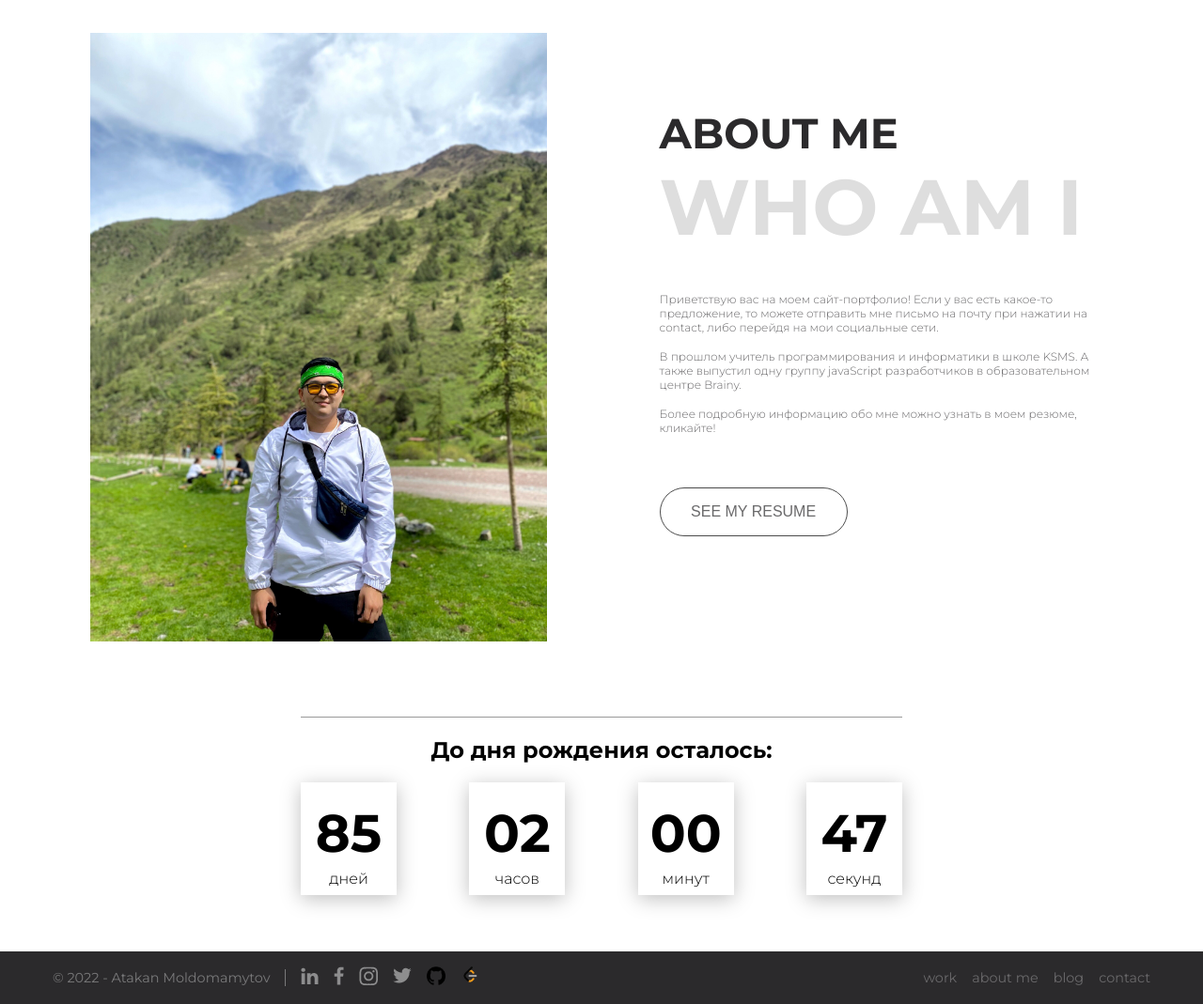
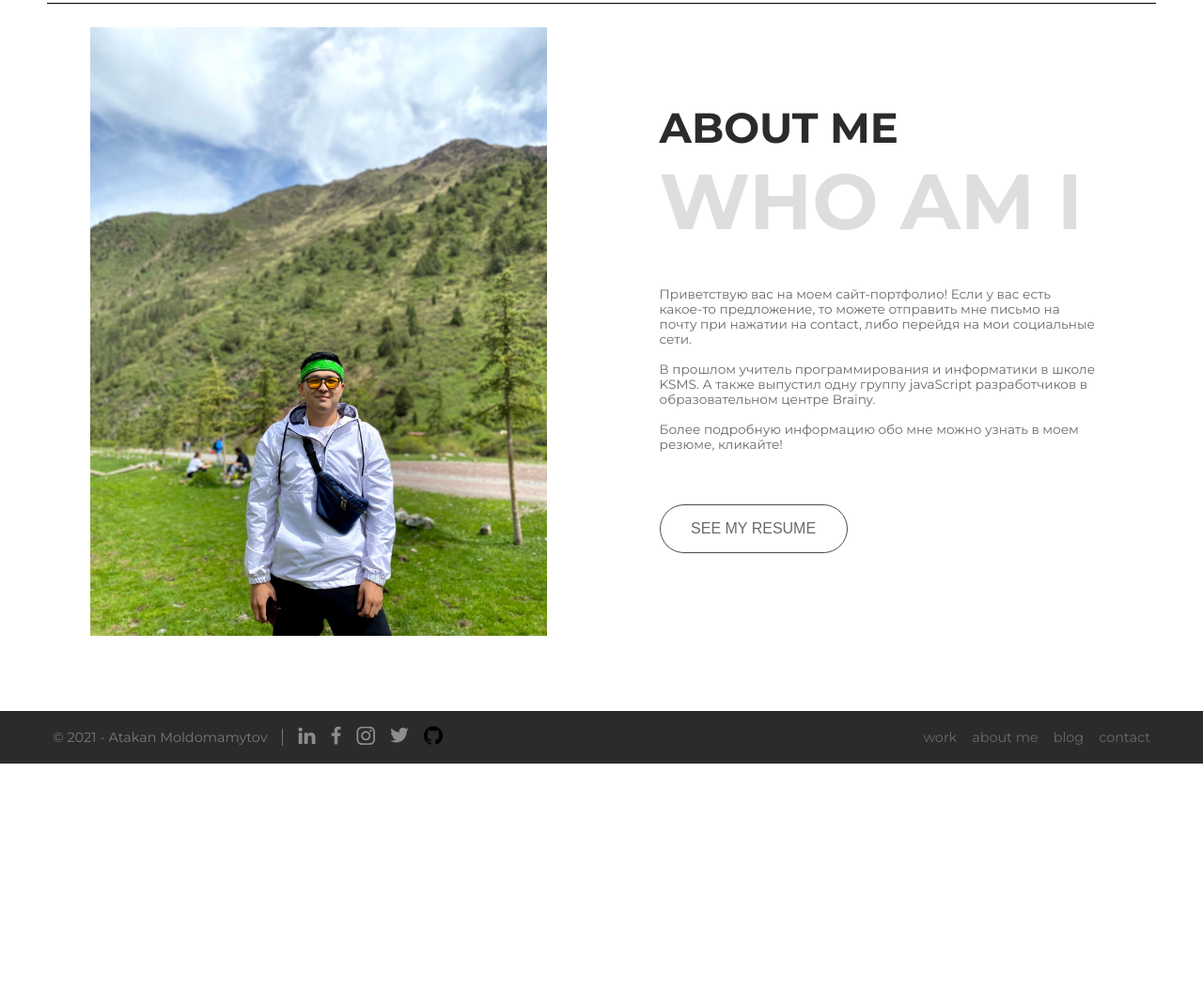
Before and after one commit to AureliusAtakhanes/Atakan-Portfolio-Website, a plain HTML site: page index.html in a window 1280 px wide. Shown: the part 1187-2256 px from the top of the page at 94% size. After the commit the page ends 2000 px from the top, so only its background shows below. Drawn offline with nearby package versions, Linux system fonts and the light colour scheme.

Commit message:
fixed bags

```diff
--- a/app.js
+++ b/app.js
@@ -22,55 +22,3 @@ $(function () {
         $(modal_resume).removeClass('show');
     });
 });
-
-const deadline = '2023-05-07';
-
-function getRemaining(endtime) {
-    const t = Date.parse(endtime) - Date.parse(new Date()),
-        days = Math.floor((t / (1000 * 60 * 60 * 24))),
-        hours = Math.floor((t / (1000 * 60 * 60) % 24)),
-        minutes = Math.floor((t / 1000 * 60) % 60),
-        seconds = Math.floor((t / 1000) % 60);
-
-    return {
-        'total': t,
-        'days': days,
-        'hours': hours,
-        'minutes': minutes,
-        'seconds': seconds
-    };
-};
-
-function getZero(num) {
-    if (num >= 0 && num < 10) {
-        return '0' + num;
-    } else {
-        return num;
-    }
-};
-
-function setClock(selector, endtime) {
-    const timer = document.querySelector(selector),
-        days = timer.querySelector('#days'),
-        hours = timer.querySelector('#hours'),
-        minutes = timer.querySelector('#minutes'),
-        seconds = timer.querySelector('#seconds'),
-        timeInterval = setInterval(updateClock, 1000);
-
-    updateClock();
-
-    function updateClock() {
-        const t = getRemaining(endtime);
-
-        days.innerHTML = getZero(t.days);
-        hours.innerHTML = getZero(t.hours);
-        minutes.innerHTML = getZero(t.minutes);
-        seconds.innerHTML = getZero(t.seconds);
-
-        if (t.total <= 0) {
-            clearInterval(timeInterval);
-        }
-    };
-};
-
-setClock('.timer', deadline);
--- a/index.html
+++ b/index.html
@@ -41,25 +41,22 @@
                     <div class="intro_text">Frontend Web Developer</div>
                     <img class="jsIcon" src="./images/javascript-logo-svgrepo-com (1).svg" width="30">
 
-
                     <div class="social">
-                        <a class="social_link" href="https://www.linkedin.com/in/atakan-moldomamytov-5b828b243">
+                        <a class="social_link" target="_blank"
+                            href="https://www.linkedin.com/in/atakan-moldomamytov-5b828b243">
                             <img src="images/linkedin.png" alt="">
                         </a>
-                        <a class="social_link" href="#">
+                        <a class="social_link" target="_blank" href="#">
                             <img src="images/facebook.png" alt="">
                         </a>
-                        <a class="social_link" href="https://www.instagram.com/moldomamytov/">
+                        <a class="social_link" target="_blank" href="https://www.instagram.com/moldomamytov/">
                             <img src="images/instagram.png" alt="">
                         </a>
-                        <a class="social_link" href="#">
+                        <a class="social_link" target="_blank" href="#">
                             <img src="images/twitter.png" alt="">
                         </a>
-                        <a class="social_link" href="https://github.com/AureliusAtakhanes">
+                        <a class="social_link" target="_blank" href="https://github.com/AureliusAtakhanes">
                             <img width="35" style="margin-top: 3px;" src="./images/github-logo.png" alt="">
-                        </a>
-                        <a class="social_link" href="https://leetcode.com/atahanbapaev/">
-                            <img width="35" style="margin-top: 3px;" src="./images/LeetCode_logo_black.png" alt="">
                         </a>
                     </div>
 
@@ -82,7 +79,7 @@
                         <div class="work_cat">category: website</div>
                         <div class="work_title">
                             <a href="https://foody-psi.vercel.app/">Healthy Nutrition App</a>
-                            <div class="work_date">2022</div>
+                            <div class="work_date">2021</div>
                         </div>
                     </div>
                 </div>
@@ -112,6 +109,8 @@
         </div>
     </div>
 
+    <div class="line-1"></div>
+
     <div class="about" id="about">
         <div class="container">
             <div class="about_inner">
@@ -139,39 +138,12 @@
         </div>
     </div>
 
-    <div class="divide-line"></div>
-
-    <div class="birthday">
-        <div class="promotion__timer">
-            <h2 class="title">До дня рождения осталось:</h2>
-            <div class="timer">
-                <div class="timer__block">
-                    <span id="days">12</span>
-                    дней
-                </div>
-                <div class="timer__block">
-                    <span id="hours">20</span>
-                    часов
-                </div>
-                <div class="timer__block">
-                    <span id="minutes">56</span>
-                    минут
-                </div>
-                <div class="timer__block">
-                    <span id="seconds">20</span>
-                    секунд
-                </div>
-            </div>
-        </div>
-    </div>
-
-
     <footer class="footer">
         <div class="container">
             <div class="footer_inner">
                 <div class="footer_info">
                     <div class="footer_copyright">
-                        &copy; 2022 - Atakan Moldomamytov
+                        &copy; 2021 - Atakan Moldomamytov
                     </div>
 
                     <div class="footer_social">
@@ -189,9 +161,6 @@
                         </a>
                         <a class="footer_link" href="https://github.com/AureliusAtakhanes">
                             <img width="20" src="./images/github-logo.png" alt="">
-                        </a>
-                        <a class="footer_link" href="https://leetcode.com/atahanbapaev/">
-                            <img width="20" src="./images/LeetCode_logo_black.png" alt="">
                         </a>
                     </div>
                 </div>
--- a/style.css
+++ b/style.css
@@ -3,7 +3,6 @@
     --gray: #6a696b;
     --gray-light: #dedede;
     --white: #ffffff;
-
 }
 
 body {
@@ -96,8 +95,6 @@ p {
     opacity: 0.7;
 }
 
-
-
 .nav {
     display: flex;
     flex-wrap: wrap;
@@ -108,14 +105,11 @@ p {
 .nav_link {
     margin-left: 2rem;
     position: relative;
-
     font-size: 0.9rem;
     color: var(--black);
     font-weight: bold;
     text-transform: uppercase;
     text-decoration: none;
-
-
 }
 
 .nav_link:hover {
@@ -128,7 +122,6 @@ p {
     padding-top: 6.6rem;
     padding-bottom: 8rem;
     position: relative;
-
     border-bottom: 1px solid black
 }
 
@@ -244,8 +237,15 @@ p {
     font-weight: bold;
 }
 
+.line-1 {
+    height: 1px;
+    width: 1180px;
+    margin: 25px auto;
+    background: black;
+}
+
 .works {
-    margin-bottom: 7rem;
+    margin-bottom: 5rem;
 }
 
 .portfolio {
@@ -325,59 +325,10 @@ p {
 .about_text {
     margin-top: 2.5rem;
     margin-bottom: 3.5rem;
-
-    font-size: 0.75rem;
-    font-weight: 300;
+    font-size: 0.85rem;
+    font-weight: 400;
     color: var(--gray);
 }
-
-.divide-line {
-    border-bottom: 1px solid black;
-    opacity: 0.4;
-    width: 50%;
-    margin: 0 auto;
-    margin-bottom: 20px;
-}
-
-.birthday {
-    margin-bottom: 60px;
-}
-
-.promotion__timer {
-    width: 50%;
-    margin: 0 auto;
-
-}
-
-.promotion__timer .title {
-    text-align: center;
-}
-
-.promotion__timer .timer {
-    margin-top: 20px;
-    display: flex;
-    justify-content: space-between;
-    align-items: center;
-}
-
-.promotion__timer .timer__block {
-    width: 102px;
-    height: 120px;
-    background: #fff;
-    box-shadow: 0 4px 20px rgba(0, 0, 0, .25);
-    font-size: 16px;
-    font-weight: 300;
-    text-align: center;
-}
-
-.promotion__timer .timer__block span {
-    display: block;
-    margin-top: 20px;
-    margin-bottom: 5px;
-    font-size: 56px;
-    font-weight: 700;
-}
-
 
 .footer {
     padding: 1rem 0;
@@ -532,27 +483,6 @@ p {
         margin-bottom: 3rem;
         padding: 0 1rem;
     }
-
-    .course_photo {
-        width: 100%;
-    }
-
-    .course_name {
-        font-size: 2rem;
-    }
-
-    .course_cat {
-        font-size: 1rem;
-    }
-
-    .course_text {
-        font-size: 1rem;
-        margin-bottom: -1rem;
-    }
-
-    .course_link {
-        font-size: 1.1rem;
-    }
 }
 
 @media (max-width: 767px) {
@@ -611,34 +541,7 @@ p {
         padding: 0 1rem;
     }
 
-    .courses {
-        margin-bottom: 2rem;
-    }
-
-    .course_name {
-        font-size: 1rem;
-    }
-
-    .course_cat {
-        font-size: 0.8rem;
-    }
-
-    .footer_copyright {
-        font-size: 0.8rem;
-    }
-
     .footer_nav {
         display: none;
     }
 }
-
-@media (max-width: 780px) {
-    .birthday .promotion__timer .timer {
-        display: flex;
-        flex-direction: column;
-    }
-
-    .birthday .promotion__timer .timer__block {
-        margin-top: 9px;
-    }
-}
```
Also changed, not shown: images/Angular logo.png (deleted), images/LeetCode_logo_black.png (deleted), images/reviews.png (deleted), images/udemy.png (deleted).
